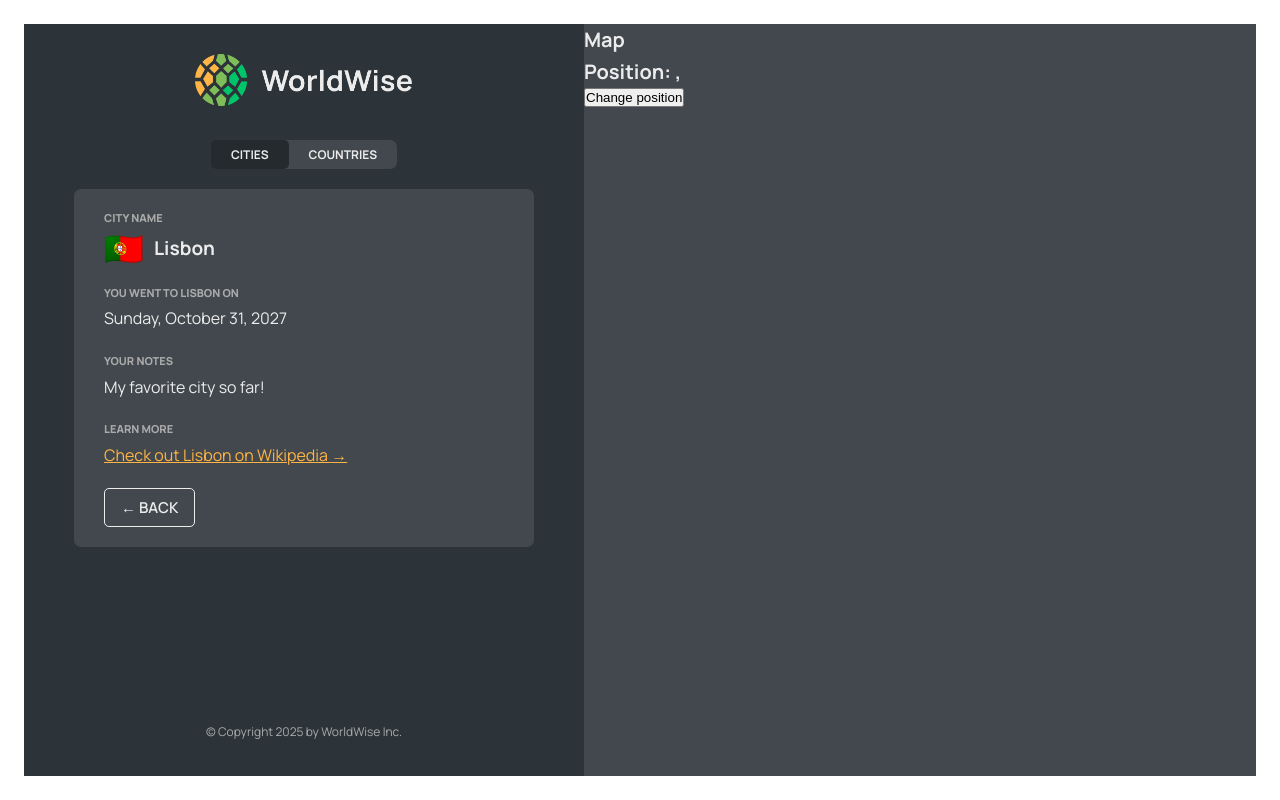
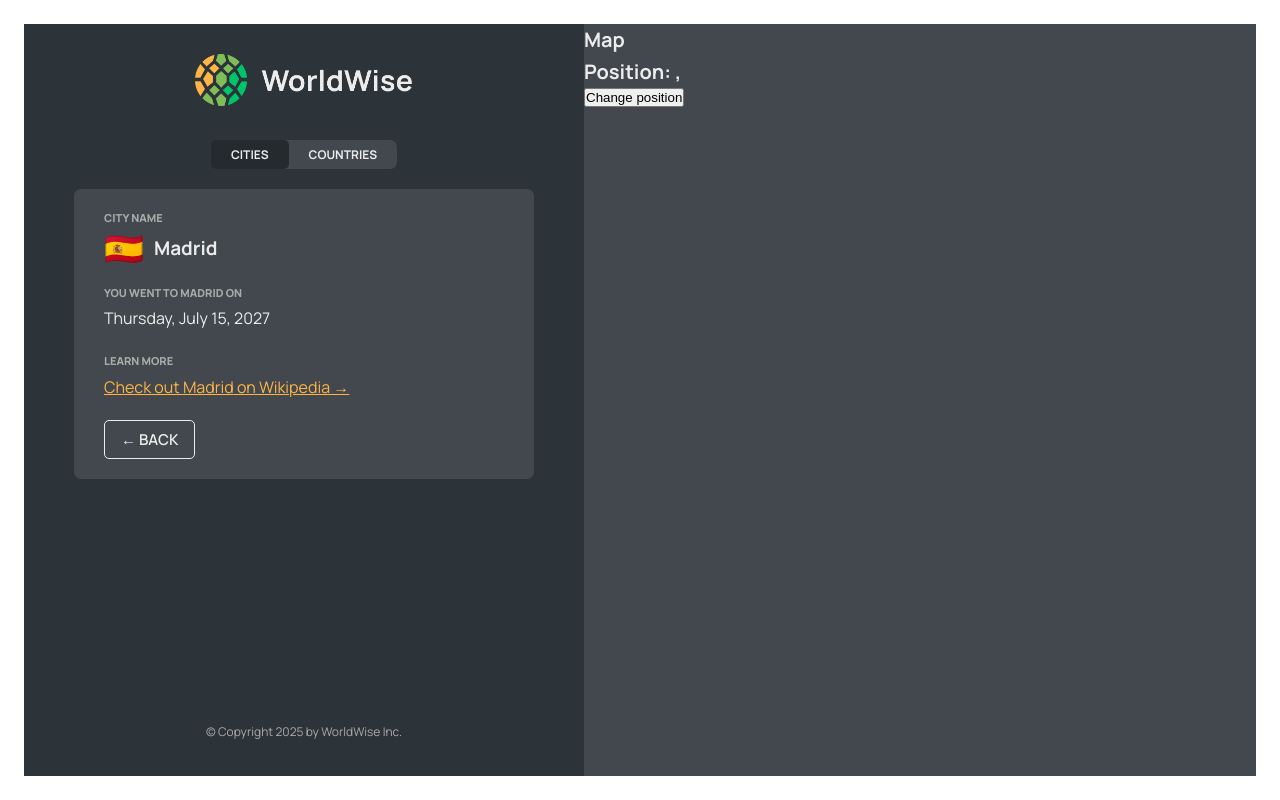
Before and after one commit to NeenduDev/WorldWise, a React (Vite) app: page /app/cities/17806751 in a window 1280 px wide. Built offline with nearby package versions, Linux system fonts and the light colour scheme; data requests are answered from the project's data file.

Commit message:
Finish City view

```diff
--- a/data/cities.json
+++ b/data/cities.json
@@ -59,18 +59,6 @@
         "lng": "-7.338867187500001"
       },
       "id": 98443198
-    },
-    {
-      "cityName": "Serrada",
-      "country": "Spain",
-      "emoji": "🇪🇸",
-      "date": "2025-03-18T05:17:25.251Z",
-      "notes": "",
-      "position": {
-        "lat": "41.47566020027821",
-        "lng": "-4.833984375000001"
-      },
-      "id": 98443199
     }
   ]
 }
--- a/src/components/City.jsx
+++ b/src/components/City.jsx
@@ -1,7 +1,10 @@
-import { useParams } from "react-router";
-import { useSearchParams } from "react-router-dom";
+import { useParams /*, useSearchParams*/ } from "react-router-dom";
+import { useEffect } from "react";
+
 import styles from "./City.module.css";
 import BackButton from "./BackButton";
+import { useCities } from "../contexts/CitiesContext";
+import Spinner from "./Spinner";
 
 const formatDate = (date) =>
   new Intl.DateTimeFormat("en", {
@@ -13,20 +16,30 @@ const formatDate = (date) =>
 
 function City() {
   const { id } = useParams();
-  const [searchParams, setSearchParams] = useSearchParams();
-  const lat = searchParams.get("lat");
-  const lng = searchParams.get("lng");
+  const { getCity, currentCity, isLoading } = useCities();
+  // console.log(useCities());
+
+  // const [searchParams, setSearchParams] = useSearchParams();
+  // const lat = searchParams.get("lat");
+  // const lng = searchParams.get("lng");
+  // console.log(useParams(), lat, lng);
 
   // TEMP DATA
-  const currentCity = {
-    cityName: "Lisbon",
-    emoji: "🇵🇹",
-    date: "2027-10-31T15:59:59.138Z",
-    notes: "My favorite city so far!",
-  };
-
+  // const currentCity = {
+  //   cityName: "Lisbon",
+  //   emoji: "🇵🇹",
+  //   date: "2027-10-31T15:59:59.138Z",
+  //   notes: "My favorite city so far!",
+  // };
+  useEffect(
+    function () {
+      getCity(id);
+    },
+    [id]
+  );
   const { cityName, emoji, date, notes } = currentCity;
 
+  if (isLoading) return <Spinner />;
   return (
     <div className={styles.city}>
       <div className={styles.row}>
--- a/src/components/CityItem.jsx
+++ b/src/components/CityItem.jsx
@@ -1,5 +1,6 @@
 import { Link } from "react-router-dom";
 import styles from "./CityItem.module.css";
+import { useCities } from "../contexts/CitiesContext";
 
 const formatDate = (date) =>
   new Intl.DateTimeFormat("en", {
@@ -9,12 +10,16 @@ const formatDate = (date) =>
   }).format(new Date(date));
 
 function CityItem({ city }) {
+  console.log(useCities());
+  const { currentCity } = useCities();
   const { cityName, emoji, date, id, position } = city;
 
   return (
     <li>
       <Link
-        className={styles.cityItem}
+        className={`${styles.cityItem} ${
+          id === currentCity.id ? styles["cityItem--active"] : ""
+        }`}
         to={`${id}?lat=${position.lat}&lng=${position.lng}`}
       >
         <span className={styles.emoji}>{emoji}</span>
--- a/src/components/Map.jsx
+++ b/src/components/Map.jsx
@@ -3,8 +3,9 @@ import styles from "./Map.module.css";
 
 function Map() {
   const navigate = useNavigate();
-
+  // console.log(typeof navigate);
   const [searchParams, setSearchParams] = useSearchParams();
+  // console.log(typeof searchParams);
   const lat = searchParams.get("lat");
   const lng = searchParams.get("lng");
   return (
--- a/src/contexts/CitiesContext.jsx
+++ b/src/contexts/CitiesContext.jsx
@@ -7,6 +7,7 @@ const CitiesContext = createContext();
 function CitiesProvider({ children }) {
   const [cities, setCities] = useState([]);
   const [isLoading, setIsLoading] = useState(false);
+  const [currentCity, setCurrentCity] = useState({});
   useEffect(function () {
     async function fetchCities() {
       try {
@@ -22,8 +23,22 @@ function CitiesProvider({ children }) {
     }
     fetchCities();
   }, []);
+
+  async function getCity(id) {
+    try {
+      setIsLoading(true);
+      const res = await fetch(`${BASE_URL}/cities/${id}`);
+      const data = await res.json();
+      setCurrentCity(data);
+    } catch {
+      alert("There was an error loading the Data");
+    } finally {
+      setIsLoading(false);
+    }
+  }
+
   return (
-    <CitiesContext.Provider value={{ cities, isLoading }}>
+    <CitiesContext.Provider value={{ cities, isLoading, currentCity, getCity }}>
       {children}
     </CitiesContext.Provider>
   );
```
